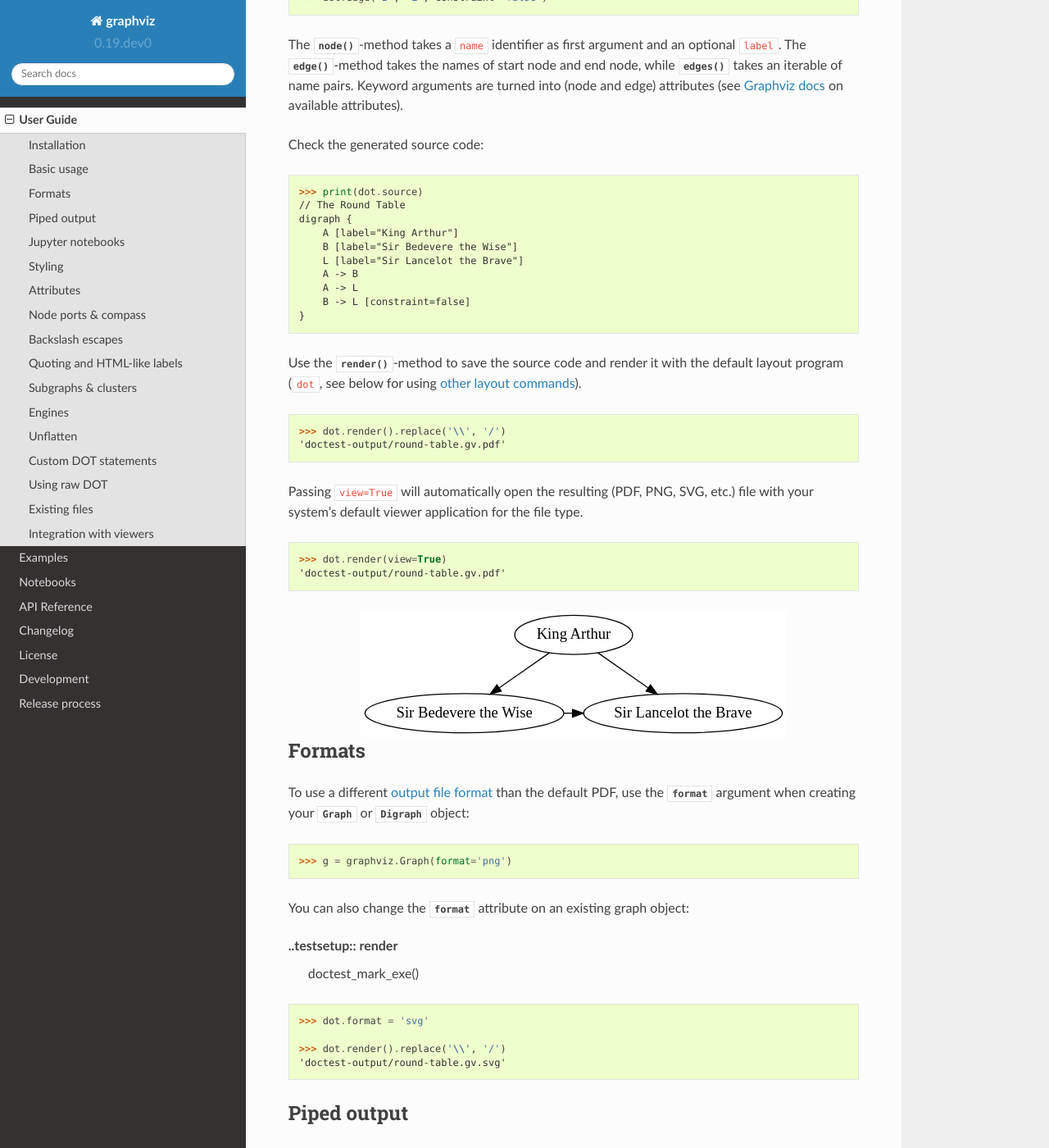
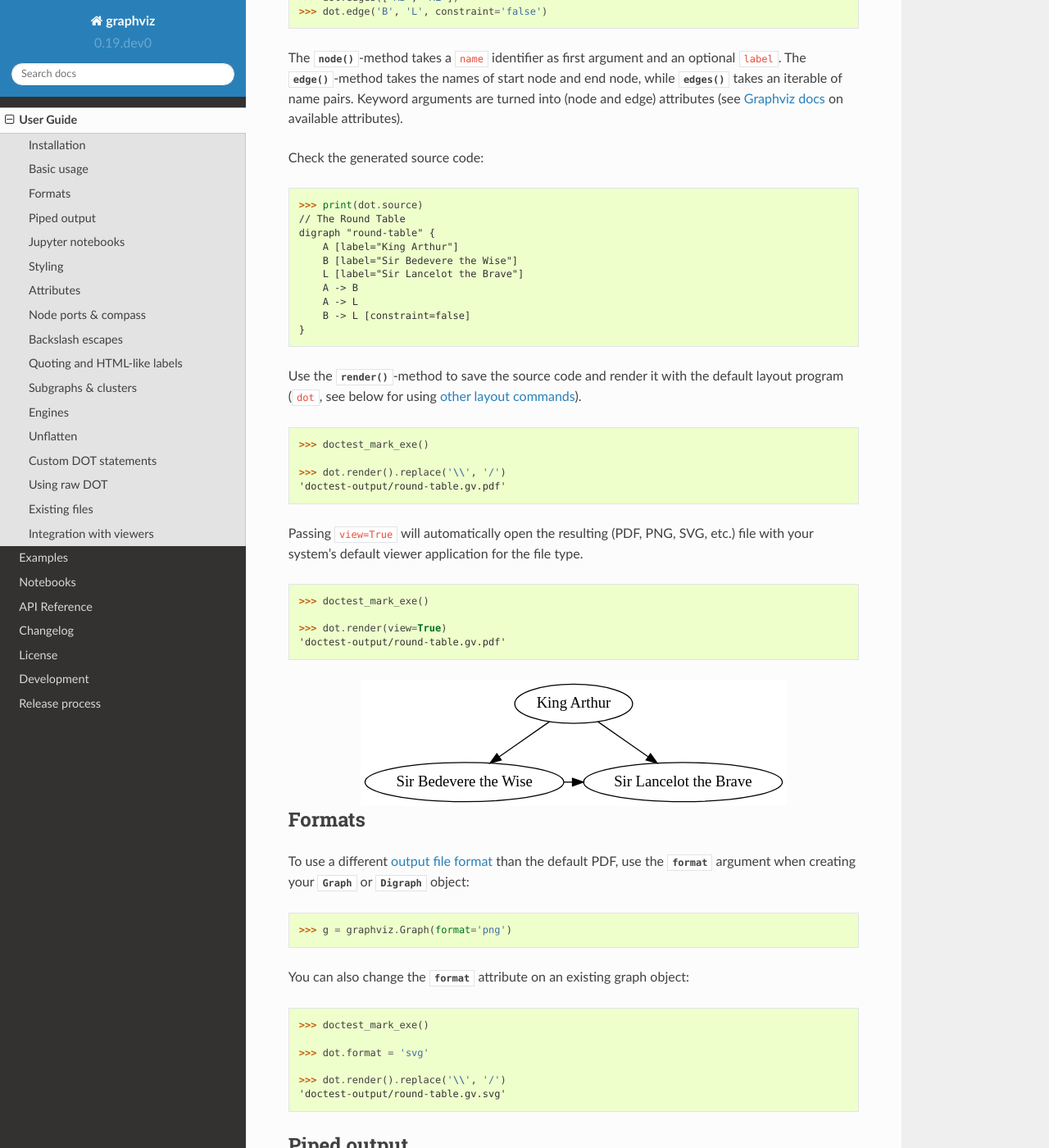
Before and after one commit to xflr6/graphviz, a Sphinx documentation site: the page built from docs/manual.rst, in a window 1280 px wide and 1400 px high, scrolled down 1376 px. Shown: the whole window at 82% size. Built offline with Sphinx 7.4.7 and the Read the Docs theme 2.0.0, drawn with Linux system fonts in a browser that asks for light colours; the version number is read from the project's files by our own code; some of the changed text lies outside the part shown.

Commit message:
move doctest marker to run-tests.py, add build-docs.py -b doctest support

```diff
--- a/docs/conf.py
+++ b/docs/conf.py
@@ -48,6 +48,15 @@ extensions = [
     'sphinx_autodoc_typehints',  # https://github.com/agronholm/sphinx-autodoc-typehints/issues/15
     'sphinx.ext.viewcode',
 ]
+
+doctest_global_setup = '''\
+import doctest as _doctest
+
+_doctest.register_optionflag('NO_EXE')
+
+def doctest_mark_exe(**kwargs):
+    pass
+'''
 
 # Add any paths that contain templates here, relative to this directory.
 templates_path = ['_templates']
--- a/docs/manual.rst
+++ b/docs/manual.rst
@@ -60,11 +60,9 @@ undirected and directed graphs respectively. They have the same
 Create a graph by instantiating a new :class:`.Graph` or
 :class:`.Digraph` object:
 
-.. testsetup::
-    import graphviz
-
 .. doctest::
 
+    >>> import graphviz
     >>> dot = graphviz.Digraph('round-table', comment='The Round Table', directory='doctest-output')  # doctest: +NO_EXE
 
     >>> dot  # doctest: +ELLIPSIS
@@ -98,7 +96,7 @@ Check the generated source code:
 
     >>> print(dot.source)  # doctest: +NORMALIZE_WHITESPACE  +NO_EXE
     // The Round Table
-    digraph {
+    digraph "round-table" {
         A [label="King Arthur"]
         B [label="Sir Bedevere the Wise"]
         L [label="Sir Lancelot the Brave"]
@@ -111,10 +109,10 @@ Use the :meth:`~.Graph.render`-method to save the source code and render it with
 default layout program (``dot``, see below for using `other layout commands
 <Engines_>`_).
 
-.. testsetup:: render
-    doctest_mark_exe()
 
-.. doctest:: render
+.. doctest::
+
+    >>> doctest_mark_exe()
 
     >>> dot.render().replace('\\', '/')
     'doctest-output/round-table.gv.pdf'
@@ -122,7 +120,9 @@ default layout program (``dot``, see below for using `other layout commands
 Passing ``view=True`` will automatically open the resulting (PDF, PNG, SVG,
 etc.) file with your system's default viewer application for the file type.
 
-.. doctest:: render
+.. doctest::
+
+    >>> doctest_mark_exe()
 
     >>> dot.render(view=True)  # doctest: +SKIP
     'doctest-output/round-table.gv.pdf'
@@ -146,10 +146,10 @@ To use a different `output file format`_ than the default PDF, use the
 You can also change the :attr:`~.Graph.format` attribute on an existing graph
 object:
 
-..testsetup:: render
-    doctest_mark_exe()
 
 .. doctest::
+
+    >>> doctest_mark_exe()
 
     >>> dot.format = 'svg'
 
@@ -171,7 +171,7 @@ use the :meth:`~.Graph.pipe`-method of your :class:`.Graph` or
 
     >>> h.edge('Hello', 'World')
 
-.. doctest:: render
+.. doctest::
 
     >>> print(h.pipe().decode('utf-8'))  # doctest: +NORMALIZE_WHITESPACE +ELLIPSIS
     <?xml version="1.0" encoding="UTF-8" standalone="no"?>
@@ -514,7 +514,7 @@ instance  is created with ``strict=None`` and the parent graph's values for
 Note that these attributes are only relevant when rendering the subgraph independently
 (i.e. as a stand-alone graph) from within the ``with``-block:
 
-.. doctest:: render
+.. doctest::
 
     >>> import pytest
     >>> pytest.xfail(reason='FIXME')
@@ -558,6 +558,10 @@ the unflatten_ preprocessor (`PDF <unflatten_pdf_>`_), use the
 
     >>> w.edges(('0', str(i)) for i in range(1, 10))
 
+.. doctest::
+
+    >>> doctest_mark_exe()
+
     >>> w.view()  # doctest: +SKIP
 
 .. image:: _static/wide.svg
@@ -570,6 +574,10 @@ disconnected nodes.
 
     >>> u = w.unflatten(stagger=3)  # doctest: +NO_EXE
 
+.. doctest::
+
+    >>> doctest_mark_exe()
+
     >>> u.view()  # doctest: +SKIP
 
 .. image:: _static/wide-unflatten-stagger-3.svg
@@ -581,8 +589,13 @@ The method returns a :class:`.Source` object that you can
 
 .. doctest::
 
-    >>> u = w.unflatten(stagger=2)  # doctest: +NO_EXE
+    >>> u = w.unflatten(stagger=2)  # doctest: +ELLIPSIS +NO_EXE
     >>> u
+    <graphviz.sources.Source object at 0x...>
+
+.. doctest::
+
+    >>> doctest_mark_exe()
 
     >>> u.view()  # doctest: +SKIP
 
@@ -634,10 +647,16 @@ the higher-level interface of :class:`.Graph` or :class:`.Digraph`), create a
 
 Use the :meth:`~.Source.render`-method to save and render it:
 
-.. doctest:: render
+.. doctest::
+
+    >>> doctest_mark_exe()
 
     >>> src.render('doctest-output/holy-grenade.gv').replace('\\', '/')
     'doctest-output/holy-grenade.gv.pdf'
+
+.. doctest::
+
+    >>> doctest_mark_exe()
 
     >>> src.render('doctest-output/holy-grenade.gv', view=True).replace('\\', '/')  # doctest: +SKIP
     'doctest-output/holy-grenade.gv.pdf'
@@ -657,7 +676,7 @@ Existing files
 To directly render an existing DOT source file (e.g. created with other tools),
 you can use the :func:`graphviz.render` function.
 
-.. doctest:: render
+.. doctest::
 
     >>> graphviz.render('dot', 'png', 'doctest-output/holy-grenade.gv').replace('\\', '/')
     'doctest-output/holy-grenade.gv.png'
@@ -702,6 +721,10 @@ incremental workflow (and also preserve its intermediate steps):
     >>> g = graphviz.Graph()
 
     >>> g.node('spam')
+
+.. doctest::
+
+    >>> doctest_mark_exe()
 
     >>> g.view(tempfile.mktemp('.gv'))  # doctest: +SKIP
     'C:\\Users\\User\\AppData\\Local\\Temp\\tmp3aoie8d0.gv.pdf'
--- a/docs/release_process.rst
+++ b/docs/release_process.rst
@@ -39,6 +39,7 @@ Run the tests, run the linter, and build the docs:
 
     $ python -m tox -r -- -W error  # --recreate, raise error on warning
     $ python -m flake8 --disable-noqa
+    $ ./build-docs.py -b doctest
     $ ./build-docs.py
     $ git clean -f -d -x
 
```
Also changed, not shown: build-docs.py (+15 -26 lines), conftest.py (+1 -16 lines), run-tests.py (+17 -1 lines), 1 other file.
